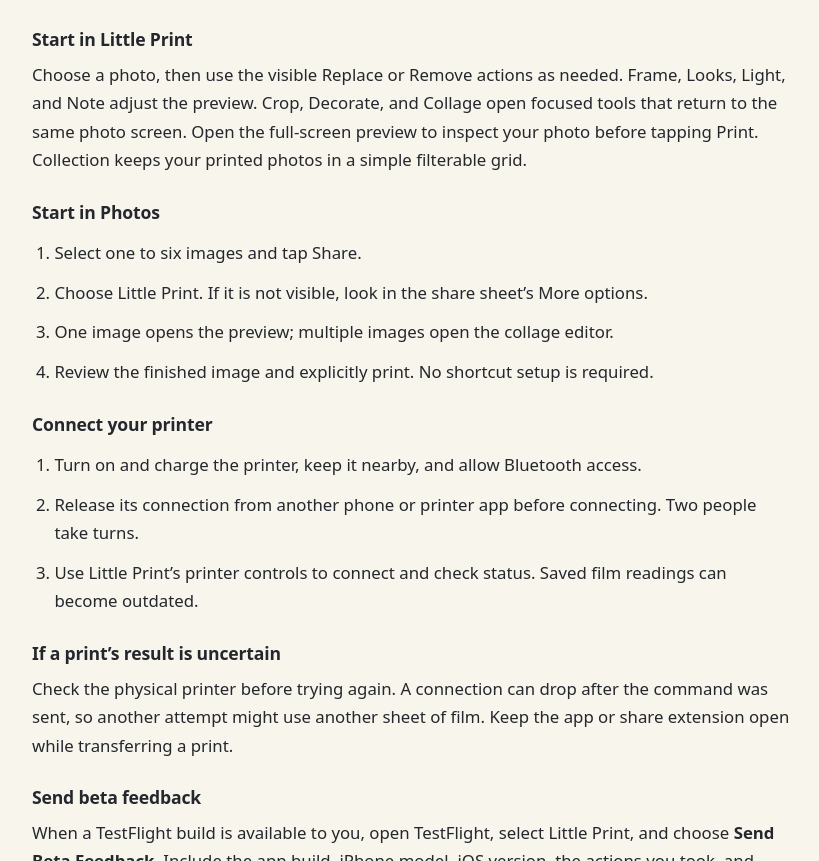
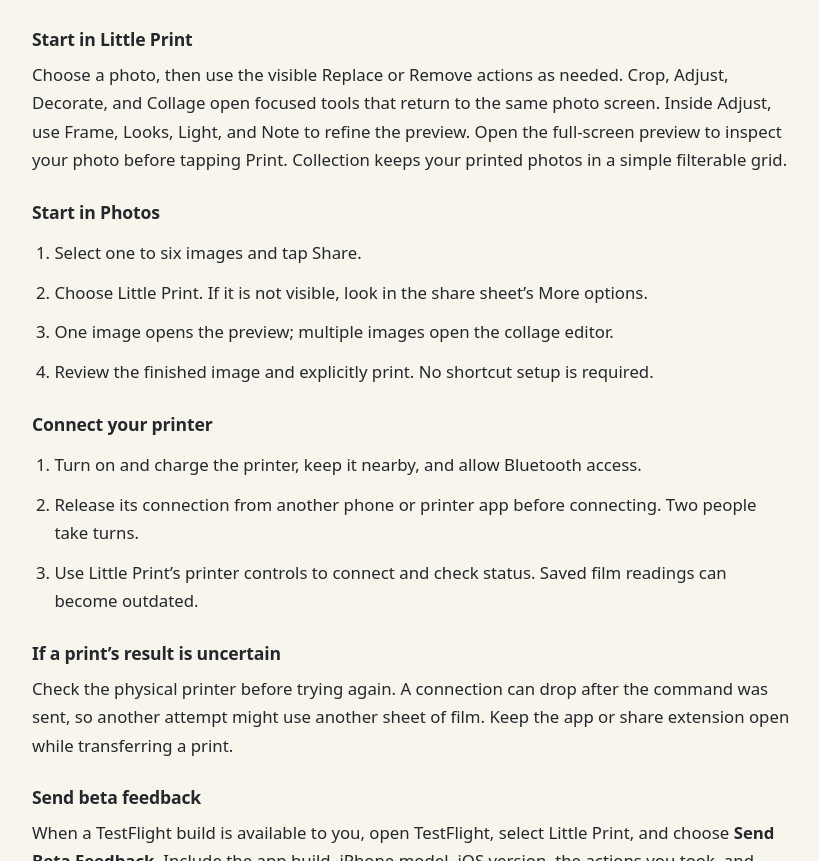
Before and after one commit to printharsh/little-print-support, a plain HTML site: page index.html in a window 1280 px wide. Shown: the part 2914-3775 px from the top of the page, without its empty margins (88-907 px from the left). Drawn offline with Linux system fonts and the light colour scheme.

Commit message:
Clarify the four photo tools and Adjust controls

```diff
--- a/index.html
+++ b/index.html
@@ -28,7 +28,7 @@
 <div class="prose"><h3>Removing your information</h3><p><strong>Remove photo</strong> clears the current editor; it does not delete the original in Photos or earlier print history. Deleting Little Print through iOS removes its local app data. Its extension is part of the app, not a separate account. App Group data is managed by iOS for the installed app and extension.</p><p>Offloading is different: iOS can retain documents and data. Device backups can also retain app data according to your settings. To remove backups or exported copies, use the controls of the service that holds them. Removing the app cannot retrieve copies from recipients or remove physical prints.</p><h3>Permissions and beta feedback</h3><p>Manage Bluetooth permission in iOS Settings. Denying access prevents printer communication. When you voluntarily submit TestFlight feedback or crash information, Apple processes it and makes relevant information available to the developer. Check screenshots for private photos before sending them.</p><h3>Changes to this notice</h3><p>Check the date above and the release notes when updating. This notice covers the simplified photo-printing release; it does not advertise earlier experimental features.</p></div>
 </section>
 <section id="support" class="section" aria-labelledby="support-title"><div class="section-head"><div class="eyebrow">Beta support</div><h2 id="support-title">Let’s get your moment on paper.</h2><p>Little Print is independent of Fujifilm. A compatible instax mini Link 3 is needed for physical printing; photo editing can be explored without a printer.</p></div><div class="prose">
-<h3>Start in Little Print</h3><p>Choose a photo, then use the visible Replace or Remove actions as needed. Frame, Looks, Light, and Note adjust the preview. Crop, Decorate, and Collage open focused tools that return to the same photo screen. Open the full-screen preview to inspect your photo before tapping Print. Collection keeps your printed photos in a simple filterable grid.</p>
+<h3>Start in Little Print</h3><p>Choose a photo, then use the visible Replace or Remove actions as needed. Crop, Adjust, Decorate, and Collage open focused tools that return to the same photo screen. Inside Adjust, use Frame, Looks, Light, and Note to refine the preview. Open the full-screen preview to inspect your photo before tapping Print. Collection keeps your printed photos in a simple filterable grid.</p>
 <h3>Start in Photos</h3><ol><li>Select one to six images and tap Share.</li><li>Choose Little Print. If it is not visible, look in the share sheet’s More options.</li><li>One image opens the preview; multiple images open the collage editor.</li><li>Review the finished image and explicitly print. No shortcut setup is required.</li></ol>
 <h3>Connect your printer</h3><ol><li>Turn on and charge the printer, keep it nearby, and allow Bluetooth access.</li><li>Release its connection from another phone or printer app before connecting. Two people take turns.</li><li>Use Little Print’s printer controls to connect and check status. Saved film readings can become outdated.</li></ol>
 <h3>If a print’s result is uncertain</h3><p>Check the physical printer before trying again. A connection can drop after the command was sent, so another attempt might use another sheet of film. Keep the app or share extension open while transferring a print.</p>
```
